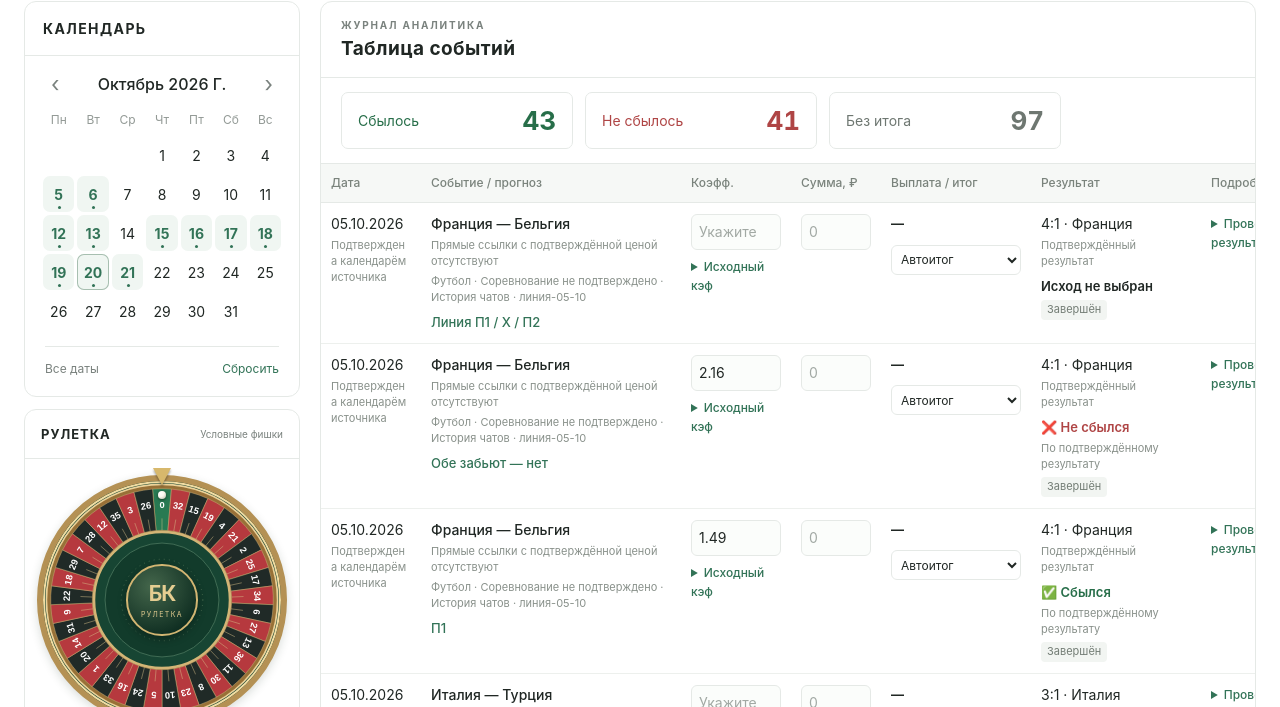
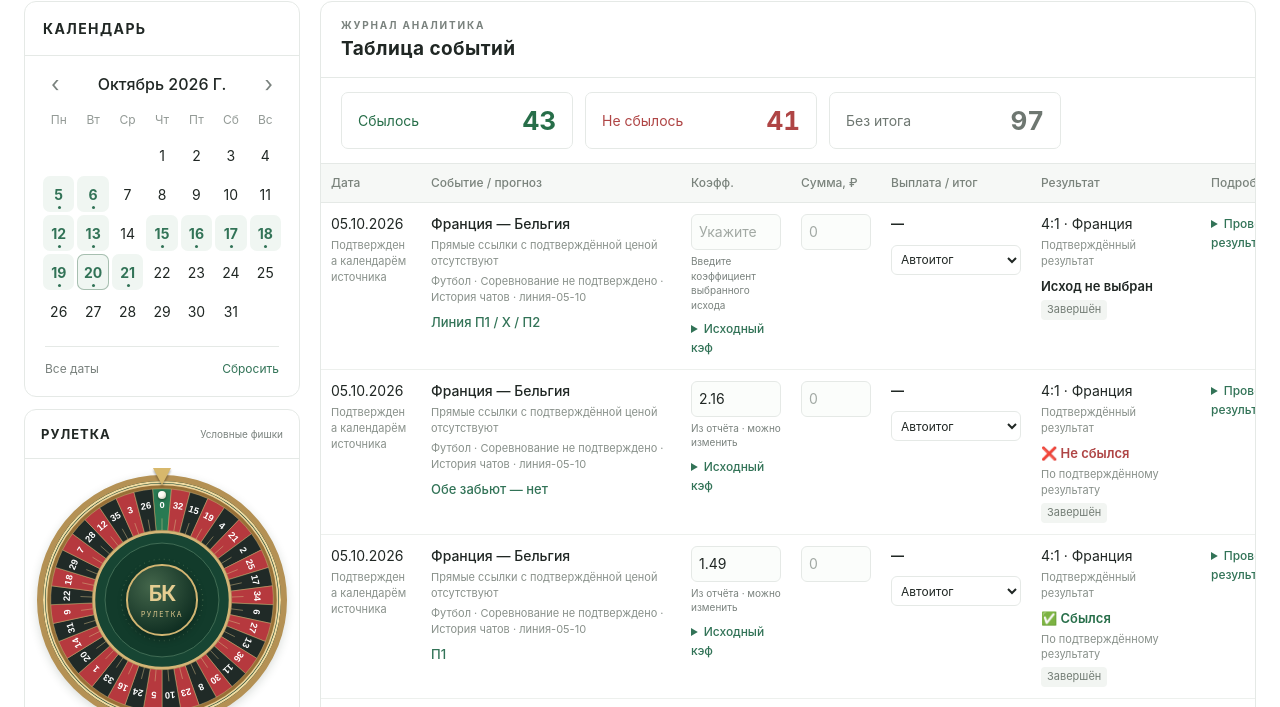
Before and after one commit to StLisovafk13/BKliz, a website: page index.html in a window 1280 px wide. Shown: the part 93-800 px from the top of the page. Drawn offline with Linux system fonts and the light colour scheme; no server answers.

Commit message:
Keep historical odds visible after confirmed results and freeze result price snapshots

```diff
--- a/app.js
+++ b/app.js
@@ -1,4 +1,5 @@
-import {amount,price,initialPrice,autoSettlement,calculate,totals,ligaLink} from './calculator.js?v=bank-20261015';
+import {preservedPrice} from './prices.js?v=result-odds-20261020';
+import {amount,price,initialPrice,autoSettlement,calculate,totals,ligaLink} from './calculator.js?v=result-odds-20261020';
 import {eventDate,originalPrice,actualResult,forecastResult,outcomeKey} from './presentation.js?v=outcomes-20261015';
 import {FEEDS,aggregate} from './aggregate.js';
 const $=id=>document.getElementById(id);
@@ -49,7 +50,7 @@ for(const input of [k,s]){input.type='number';input.step='0.01';input.inputMode=
 for(const [value,label] of [['auto','Автоитог'],['pending','Ожидается'],['won','Сбылся'],['lost','Не сбылся'],['refund','Возврат']])state.add(new Option(label,value));state.value=saved?.settlement||'auto';state.setAttribute('aria-label','Итог расчёта: '+e.event+' · '+e.market);
 const entry=()=>({event:e.event,market:e.market,stake:s.value,odds:k.value,settlement:state.value,auto:autoSettlement(e)});
 function update(){const v=calculate(entry());output.textContent=v.stake>0?(v.payout===null?'Возможная: '+rub(v.potential):'Выплата: '+rub(v.payout)):'—';hint.textContent=v.stake>0?(v.profit===null?'Итог ожидается'+(v.odds===null?' · укажите коэффициент':''):'Итог: '+rub(v.profit)):'';}
-function changed(){ledger.entries[e.id]=entry();saveLedger();update();updateBank();}for(const input of [k,s])input.addEventListener('input',changed);state.addEventListener('change',changed);odds.append(k);const basis=document.createElement('small');basis.textContent=saved?'Сохранённый для расчёта':initialPrice(e)===null?'Введите коэффициент выбранного исхода':'Из отчёта · можно изменить';odds.append(basis);stake.append(s);result.append(output,hint,state);update();}
+function changed(){ledger.entries[e.id]=entry();saveLedger();update();updateBank();}for(const input of [k,s])input.addEventListener('input',changed);state.addEventListener('change',changed);odds.append(k);const basis=document.createElement('small');basis.className='price-basis';basis.textContent=saved?'Сохранённый для расчёта':initialPrice(e)===null?'Введите коэффициент выбранного исхода':e.original_odds!=null?'K0 · исходный прогноз':preservedPrice(e)?'Архивная цена · '+preservedPrice(e).source_name:'Из отчёта · можно изменить';odds.append(basis);stake.append(s);result.append(output,hint,state);update();}
 
 let selectedDate='',calendarMonth=new Date(new Intl.DateTimeFormat('en-CA',{timeZone:'Asia/Yekaterinburg',year:'numeric',month:'2-digit',day:'2-digit'}).format(new Date())+'T12:00:00');
 const dateKey=e=>e.start_at?new Intl.DateTimeFormat('en-CA',{timeZone:'Asia/Yekaterinburg',year:'numeric',month:'2-digit',day:'2-digit'}).format(new Date(e.start_at)):e.event_date||'';
@@ -84,12 +85,12 @@ const matching=data.events.filter(e=>(!selectedDate||dateKey(e)===selectedDate)&
 for(const key of ['won','lost','unsettled'])$(key+'-count').textContent=matching.filter(e=>outcomeKey(e)===key).length;
 const outcome=$('outcome').value;document.querySelectorAll('[data-outcome]').forEach(b=>{b.classList.toggle('active',b.dataset.outcome===outcome);b.setAttribute('aria-pressed',String(b.dataset.outcome===outcome));});
 const events=matching.filter(e=>!outcome||outcomeKey(e)===outcome);
-const numericPrice=e=>{const n=e.original_odds??parseFloat(String(e.historical_quote||'').replace('≈',''));return Number.isFinite(n)?n:-1;};const key=$('sort').value;events.sort((a,b)=>key==='odds'?numericPrice(b)-numericPrice(a):key==='checked'?Date.parse(b.checked_at)-Date.parse(a.checked_at):(a.start_at||a.event_date?Date.parse(a.start_at||a.event_date):Infinity)-(b.start_at||b.event_date?Date.parse(b.start_at||b.event_date):Infinity));
+const numericPrice=e=>{const n=initialPrice(e);return n===null?-1:n;};const key=$('sort').value;events.sort((a,b)=>key==='odds'?numericPrice(b)-numericPrice(a):key==='checked'?Date.parse(b.checked_at)-Date.parse(a.checked_at):(a.start_at||a.event_date?Date.parse(a.start_at||a.event_date):Infinity)-(b.start_at||b.event_date?Date.parse(b.start_at||b.event_date):Infinity));
 $('rows').replaceChildren();renderCalendar();renderBookmakers();updateBank();
 function detail(row,value){const c=cell(row,value.text);if(value.basis){const s=document.createElement('small');s.textContent=value.basis;c.append(s);}return c;}
 for(const e of events){
  const r=document.createElement('tr');detail(r,eventDate(e));
- const title=cell(r,'');const eventName=document.createElement('span');eventName.textContent=e.event;title.append(eventName);const confirmed=[...bookmakerQuotes(e).values()];const links=document.createElement('small');if(confirmed.length){links.className='event-bookmaker-links';for(const q of confirmed){const a=document.createElement('a');a.className='event-link';a.href=q.url;a.target='_blank';a.rel='noopener noreferrer';a.textContent=q.name+' '+q.odds.toFixed(2)+' ↗';a.title='Рынок: '+e.market+'; проверено '+fmt(q.checked_at)+' ЕКБ';a.style.marginRight='10px';links.append(a);}}else{links.textContent='Прямые ссылки с подтверждённой ценой отсутствуют';}title.append(links);const sub=document.createElement('small');sub.textContent=[e.sport,e.competition,e.task_name,e.history_group].filter(Boolean).join(' · ');title.append(sub);
+ const title=cell(r,'');const eventName=document.createElement('span');eventName.textContent=e.event;title.append(eventName);const confirmed=[...bookmakerQuotes(e).values()];const links=document.createElement('small');if(confirmed.length){links.className='event-bookmaker-links';for(const q of confirmed){const a=document.createElement('a');a.className='event-link';a.href=q.url;a.target='_blank';a.rel='noopener noreferrer';a.textContent=q.name+' '+q.odds.toFixed(2)+' ↗';a.title='Рынок: '+e.market+'; проверено '+fmt(q.checked_at)+' ЕКБ';a.style.marginRight='10px';links.append(a);}}else{const archived=preservedPrice(e);if(archived){const a=document.createElement('a');a.className='event-link archived-price-link';a.href=archived.source_url;a.target='_blank';a.rel='noopener noreferrer';a.textContent='Архив · '+archived.source_name+' '+archived.odds.toFixed(2)+' ↗';a.title='Цена проверена '+fmt(archived.checked_at)+' ЕКБ · '+e.market;links.append(a);}else links.textContent='Прямые ссылки с подтверждённой ценой отсутствуют';}title.append(links);const sub=document.createElement('small');sub.textContent=[e.sport,e.competition,e.task_name,e.history_group].filter(Boolean).join(' · ');title.append(sub);
  detail(r,originalPrice(e));cell(r,e.market);calculatorCells(r,e);detail(r,actualResult(e));detail(r,forecastResult(e)).classList.add('result-'+outcomeKey(e));cell(r,e.status);
  const analysis=cell(r,e.analysis);if(e.audit_status){const badge=document.createElement('small');badge.textContent=e.audit_status;analysis.prepend(badge);}
  const c=cell(r,e.source_url?'':e.source_name||'Нет источника');if(e.discussed_on){const p=document.createElement('small');p.textContent='Обсуждалось: '+e.discussed_on;c.append(p);}
@@ -97,6 +98,7 @@ for(const e of events){
  const t=document.createElement('small');t.textContent=(e.feed_id==='history'?'Разбор: ':'')+fmt(e.checked_at);c.append(t);
  const cols=[...r.children],market=document.createElement('div');market.className='row-market';market.append(...cols[3].childNodes);cols[1].append(market);
  const priceInfo=document.createElement('details'),priceLabel=document.createElement('summary');priceInfo.className='row-details original-price';priceLabel.textContent='Исходный кэф';priceInfo.append(priceLabel,...cols[2].childNodes);cols[4].append(priceInfo);
+ const archived=preservedPrice(e);if(archived){const details=document.createElement('details'),summary=document.createElement('summary'),stamp=document.createElement('small'),link=document.createElement('a');details.className='row-details preserved-price';summary.textContent='До результата · '+archived.odds.toFixed(2);stamp.textContent=fmt(archived.checked_at)+' ЕКБ · архивная цена, не текущая линия';link.href=archived.source_url;link.target='_blank';link.rel='noopener noreferrer';link.textContent=archived.source_name+' ↗';details.append(summary,stamp,link);cols[4].append(details);}
  const outcomeInfo=document.createElement('div');outcomeInfo.className='row-outcome '+cols[8].className;outcomeInfo.append(...cols[8].childNodes);cols[7].append(outcomeInfo);const status=document.createElement('small');status.className='row-status';status.textContent=e.status;cols[7].append(status);
  const more=document.createElement('details'),label=document.createElement('summary'),body=document.createElement('div');more.className='row-details';label.textContent=e.audit_status||'Разбор и источник';body.className='row-analysis';body.textContent=e.analysis;more.append(label,body);const source=document.createElement('div');source.className='row-source';source.append(...cols[11].childNodes);more.append(source);appendBookmakerComparison(more,e);cols[10].replaceChildren(more);
  r.replaceChildren(cols[0],cols[1],cols[4],cols[5],cols[6],cols[7],cols[10]);$('rows').append(r);
--- a/calculator.js
+++ b/calculator.js
@@ -1,8 +1,9 @@
+import {preservedPrice} from './prices.js?v=result-odds-20261020';
 import {outcomeKey} from './presentation.js?v=outcomes-20261015';
 export const amount=v=>{if(typeof v!=='number'&&typeof v!=='string')return null;const s=String(v).trim().replace(',','.');if(!s)return null;const n=Number(s);return Number.isFinite(n)&&n>=0&&n<=1e9?n:null;};
 export const price=v=>{const n=amount(v);return n!==null&&n>=1&&n<100000?n:null;};
 const round=n=>Math.round((n+Number.EPSILON)*100)/100;
-export function initialPrice(e){if(price(e.original_odds)!==null)return price(e.original_odds);const quote=String(e.historical_quote||'').trim();if(/^[≈~]?\s*\d+(?:[.,]\d+)?$/.test(quote))return price(quote.replace(/[≈~]/g,''));return price(e.odds);}
+export function initialPrice(e){if(price(e.original_odds)!==null)return price(e.original_odds);const quote=String(e.historical_quote||'').trim();if(/^[≈~]?\s*\d+(?:[.,]\d+)?$/.test(quote))return price(quote.replace(/[≈~]/g,''));return price(e.odds)??preservedPrice(e)?.odds??null;}
 export function autoSettlement(e){const text=String(e.forecast_result||'').toLowerCase();if(/возврат/.test(text))return 'refund';return e.forecast_result?outcomeKey(e):'pending';}
 export function calculate(entry){const stake=amount(entry.stake)||0,k=price(entry.odds),state=entry.settlement==='auto'?entry.auto:entry.settlement;const potential=k===null?null:round(stake*k);let payout=null;
 if(state==='lost')payout=0;else if(state==='refund')payout=stake;else if(state==='won'&&k!==null)payout=potential;
--- a/index.html
+++ b/index.html
@@ -1,5 +1,5 @@
 <!doctype html>
-<html lang="ru"><head><meta charset="utf-8"><meta name="viewport" content="width=device-width, initial-scale=1"><meta name="theme-color" content="#ffffff"><title>БК анализ — события и прогнозы</title><link rel="stylesheet" href="style.css?v=roulette-20261020"></head>
+<html lang="ru"><head><meta charset="utf-8"><meta name="viewport" content="width=device-width, initial-scale=1"><meta name="theme-color" content="#ffffff"><title>БК анализ — события и прогнозы</title><link rel="stylesheet" href="style.css?v=result-odds-20261020"></head>
 <body>
 <main>
 <header class="page-header"><div class="brand"><span class="brand-mark">БК</span><div><p class="eyebrow">СПОРТИВНЫЙ АНАЛИТИК</p><h1>События и прогнозы</h1></div></div><div class="header-actions"><button id="refresh">Обновить данные ↻</button></div></header>
@@ -67,7 +67,7 @@
   </div>
 </div>
 </main>
-<script type="module" src="app.js?v=layout-20261020"></script>
+<script type="module" src="app.js?v=result-odds-20261020"></script>
 <script type="module" src="roulette.js?v=roulette-20261020"></script>
 </body>
 </html>
--- /dev/null
+++ b/prices.js
@@ -0,0 +1,27 @@
+// Historical prices remain separate from current quotes and the original forecast K0.
+const validOdds=v=>typeof v==='number'&&Number.isFinite(v)&&v>1&&v<100000;
+const stamp=v=>typeof v==='string'&&/T.*(?:Z|[+-]\d\d:\d\d)$/.test(v)&&Number.isFinite(Date.parse(v))?Date.parse(v):null;
+function quote(value,event){
+ if(!value||typeof value!=='object'||!validOdds(value.odds))return null;
+ if(value.market!=null&&value.market!==event.market)return null;
+ const checked=stamp(value.checked_at),start=stamp(event.start_at);
+ if(checked===null||(start!==null&&checked>=start))return null;
+ const source=String(value.source_name||value.bookmaker||value.source||'').trim();
+ if(!source)return null;
+ const url=String(value.source_url||value.url||'').trim();
+ if(!/^https?:\/\/[^/\s?#@]+(?:[/?#][^\s]*)?$/i.test(url))return null;
+ return {odds:value.odds,market:event.market,source_name:source,source_url:url,checked_at:value.checked_at};
+}
+export function preservedPrice(event){
+ if(!event.score&&!event.forecast_result)return null;
+ const frozen=quote(event.result_price,event);
+ if(frozen)return frozen;
+ // Without a known start time the history cannot establish a pre-match quote.
+ if(stamp(event.start_at)===null)return null;
+ let last=null;
+ for(const item of Array.isArray(event.price_history)?event.price_history:[]){
+  const next=quote(item,event);
+  if(next&&(!last||Date.parse(next.checked_at)>Date.parse(last.checked_at)))last=next;
+ }
+ return last;
+}
--- a/style.css
+++ b/style.css
@@ -121,3 +121,7 @@ main{width:100%;padding:22px 24px}
 .roulette-bottom>span{font-size:9px;color:var(--muted)}
 .sidebar .roulette-bottom .text-button{font-size:10px}
 @media(max-width:650px){.roulette-body{padding:18px}.roulette-colors{gap:9px}.roulette-choice{padding:10px 5px}.roulette-choice>span{font-size:13px}.roulette-stake-row>label{font-size:12px}.roulette-payout,.roulette-result{font-size:12px}.roulette-bottom>span,.sidebar .roulette-bottom .text-button{font-size:11px}}
+
+/* Keep the source and historical basis of settled-event odds visible. */
+.table-wrap table td:nth-child(3)>small.price-basis{display:block;font-size:10px;color:var(--muted)}
+.preserved-price{margin-top:7px}.preserved-price>summary{font-size:11px}.preserved-price>a{font-size:11px}.archived-price-link{font-weight:500}
```
Also changed, not shown: TASK_INSTRUCTIONS.md (+9 -0 lines), tests/prices.test.mjs (added, +24 -0 lines), .github/workflows/pages.yml.
